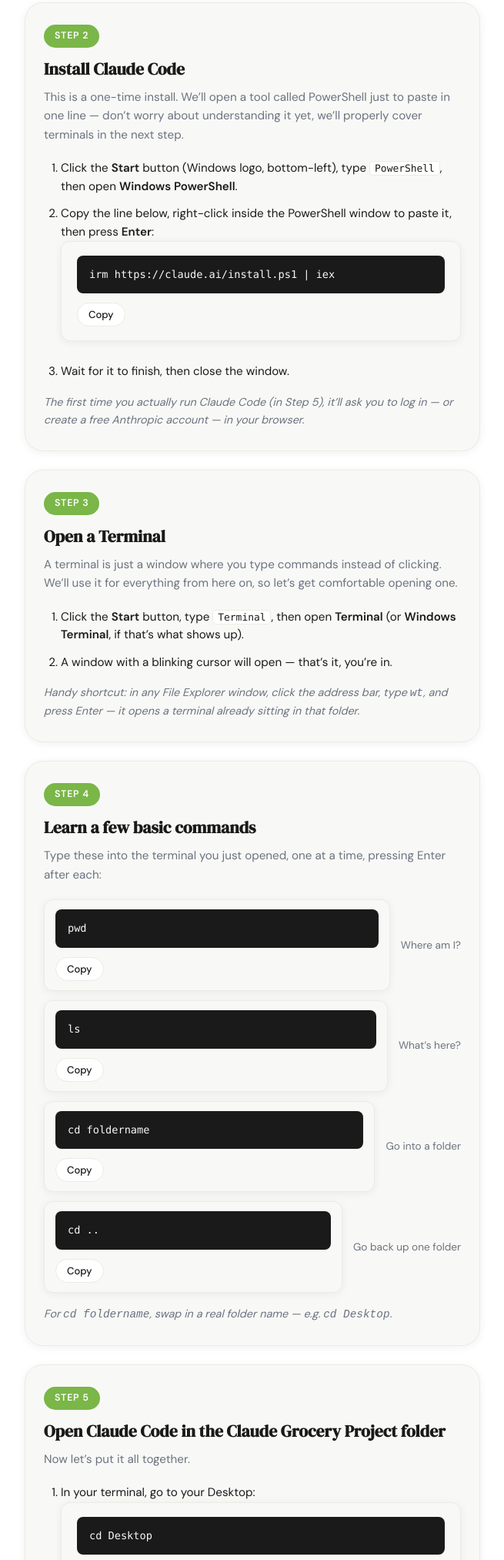
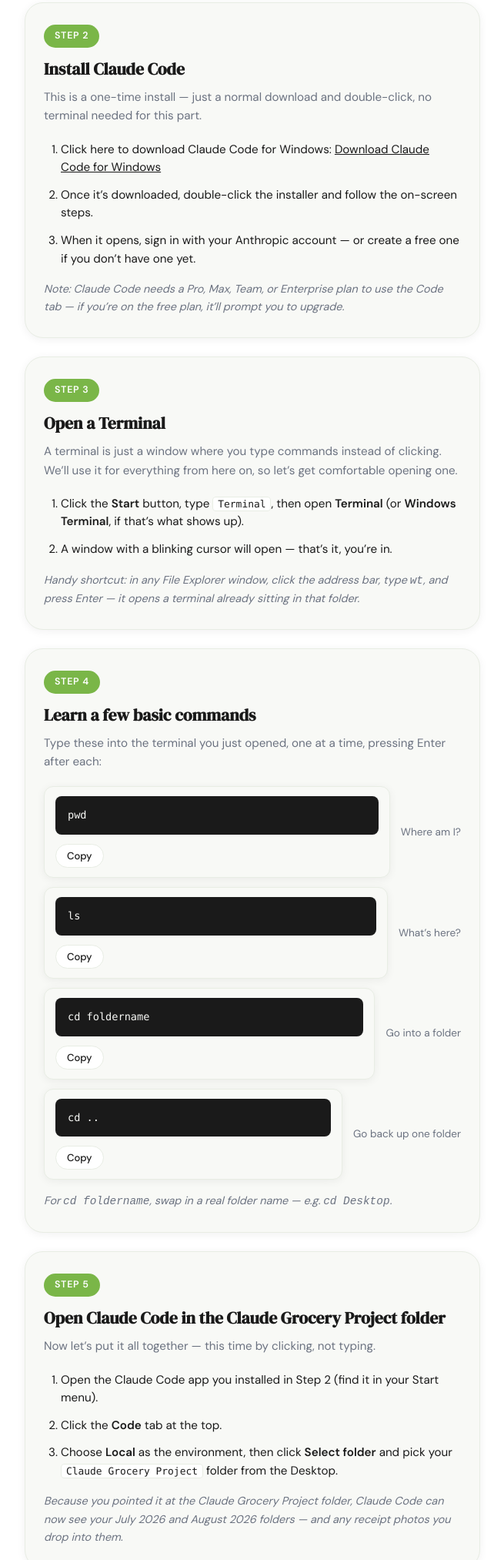
Before and after one commit to chernai/website, a plain HTML site: page projects/claude-grocery-project.html in a window 1280 px wide. Shown: the part 774-2800 px from the top of the page at 77% size, without its empty margins (312-967 px from the left). Drawn offline with Linux system fonts and the light colour scheme.

Commit message:
Switch Step 2 to Desktop app download link, adjust Step 5 to match
Step 2 now links directly to the Claude Code Desktop app installer
instead of the PowerShell one-liner, so friends just download and
double-click. Step 5 updated to use the Desktop app's Local/Select
folder flow instead of the "claude" terminal command, since the
Desktop app doesn't add the CLI to PATH. Step 1 wording updated to
mention Claude Code's vision reading receipt images.

```diff
--- a/projects/claude-grocery-project.html
+++ b/projects/claude-grocery-project.html
@@ -391,8 +391,8 @@
         <h3 class="step-title">Create your training folder</h3>
         <p class="step-intro">
           Do this one yourself, before anything else gets installed. This is where we&rsquo;ll
-          throw photos of our grocery receipts, so that later on we can get Claude Code to do
-          its thing with them.
+          throw photos of our grocery receipts, so that later on Claude Code can use its vision
+          to read the images of the receipts that you put in there.
         </p>
         <ol class="step-instructions">
           <li>
@@ -412,28 +412,23 @@
         <span class="step-number">Step 2</span>
         <h3 class="step-title">Install Claude Code</h3>
         <p class="step-intro">
-          This is a one-time install. We&rsquo;ll open a tool called PowerShell just to paste
-          in one line — don&rsquo;t worry about understanding it yet, we&rsquo;ll properly cover
-          terminals in the next step.
+          This is a one-time install — just a normal download and double-click, no terminal
+          needed for this part.
         </p>
         <ol class="step-instructions">
           <li>
-            Click the <strong>Start</strong> button (Windows logo, bottom-left), type
-            <code>PowerShell</code>, then open <strong>Windows PowerShell</strong>.
+            Click here to download Claude Code for Windows:
+            <a href="https://claude.ai/api/desktop/win32/x64/setup/latest/redirect?utm_source=claude_code&amp;utm_medium=docs" target="_blank" rel="noopener noreferrer">Download Claude Code for Windows</a>
           </li>
+          <li>Once it&rsquo;s downloaded, double-click the installer and follow the on-screen steps.</li>
           <li>
-            Copy the line below, right-click inside the PowerShell window to paste it, then
-            press <strong>Enter</strong>:
-            <div class="copy-block code">
-              <div class="copy-content" id="step2-install-cmd">irm https://claude.ai/install.ps1 | iex</div>
-              <button class="btn-copy" onclick="copyBlock('step2-install-cmd', this)">Copy</button>
-            </div>
+            When it opens, sign in with your Anthropic account — or create a free one if you
+            don&rsquo;t have one yet.
           </li>
-          <li>Wait for it to finish, then close the window.</li>
         </ol>
         <p class="step-note">
-          The first time you actually run Claude Code (in Step 5), it&rsquo;ll ask you to log in
-          — or create a free Anthropic account — in your browser.
+          Note: Claude Code needs a Pro, Max, Team, or Enterprise plan to use the Code tab — if
+          you&rsquo;re on the free plan, it&rsquo;ll prompt you to upgrade.
         </p>
       </div>
       <!-- /STEP 2 -->
@@ -509,33 +504,19 @@
       <div class="step-card">
         <span class="step-number">Step 5</span>
         <h3 class="step-title">Open Claude Code in the Claude Grocery Project folder</h3>
-        <p class="step-intro">Now let&rsquo;s put it all together.</p>
+        <p class="step-intro">Now let&rsquo;s put it all together — this time by clicking, not typing.</p>
         <ol class="step-instructions">
+          <li>Open the Claude Code app you installed in Step 2 (find it in your Start menu).</li>
+          <li>Click the <strong>Code</strong> tab at the top.</li>
           <li>
-            In your terminal, go to your Desktop:
-            <div class="copy-block code">
-              <div class="copy-content" id="step5-cd-desktop">cd Desktop</div>
-              <button class="btn-copy" onclick="copyBlock('step5-cd-desktop', this)">Copy</button>
-            </div>
-          </li>
-          <li>
-            Then go into your project folder:
-            <div class="copy-block code">
-              <div class="copy-content" id="step5-cd-project">cd "Claude Grocery Project"</div>
-              <button class="btn-copy" onclick="copyBlock('step5-cd-project', this)">Copy</button>
-            </div>
-          </li>
-          <li>
-            Now start Claude Code:
-            <div class="copy-block code">
-              <div class="copy-content" id="step5-claude">claude</div>
-              <button class="btn-copy" onclick="copyBlock('step5-claude', this)">Copy</button>
-            </div>
+            Choose <strong>Local</strong> as the environment, then click
+            <strong>Select folder</strong> and pick your <code>Claude Grocery Project</code>
+            folder from the Desktop.
           </li>
         </ol>
         <p class="step-note">
-          Because you started it inside the Claude Grocery Project folder, Claude Code can now
-          see your July 2026 and August 2026 folders — and any receipt photos you drop into them.
+          Because you pointed it at the Claude Grocery Project folder, Claude Code can now see
+          your July 2026 and August 2026 folders — and any receipt photos you drop into them.
         </p>
       </div>
       <!-- /STEP 5 -->
```
